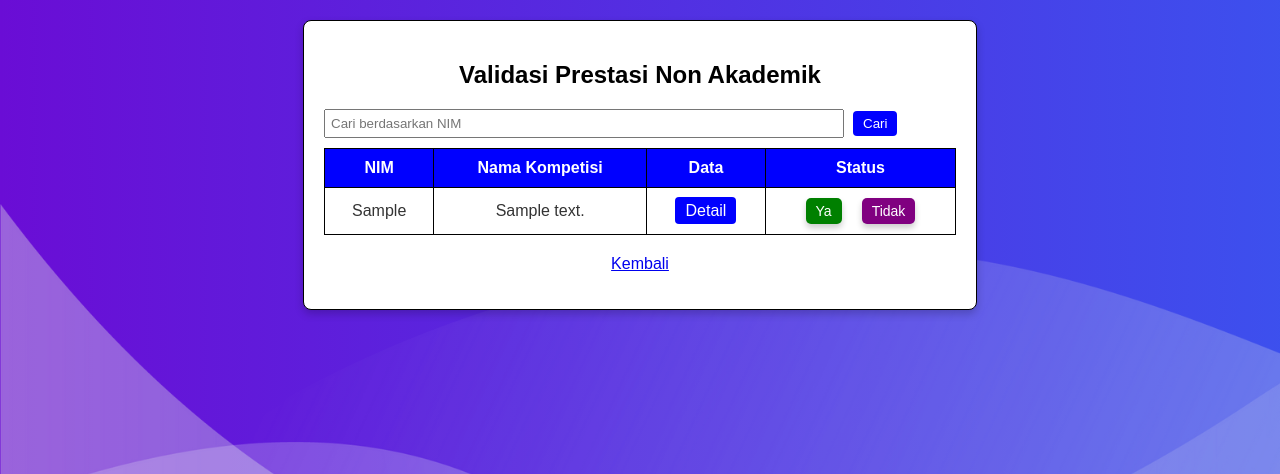
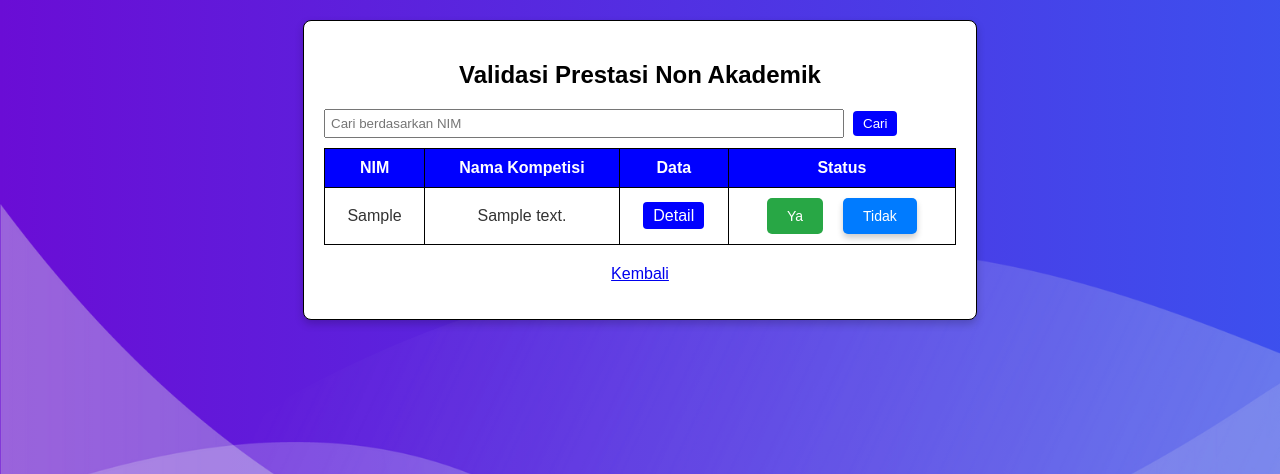
Before and after one commit to aqilaazza/ProjectSistemPencatatanPrestasi, a PHP site: page /admin/validasi_prestasi.php in a window 1280 px wide. Shown: the top 474 px of the page. Run offline with PHP 8.4, Linux system fonts and the light colour scheme; tables that the repository leaves empty or names only in its code hold one stand-in row (values such as "Sample post"); some libraries are stand-ins or nearby versions.

Commit message:
benerin tombol2 & background

```diff
--- a/projectAkhirV2/admin/input_ip_mhs.php
+++ b/projectAkhirV2/admin/input_ip_mhs.php
@@ -55,7 +55,7 @@ if ($_SERVER['REQUEST_METHOD'] === 'POST') {
     <style>
         body {
             font-family: 'Poppins', sans-serif;
-            background-color: #f5f5f5;
+            background-image: url('../img/bg.png');
             margin: 0;
             padding: 20px;
             display: flex;
--- a/projectAkhirV2/admin/lihat_ip_mhs.php
+++ b/projectAkhirV2/admin/lihat_ip_mhs.php
@@ -8,7 +8,7 @@
     <style>
         body {
             font-family: 'Poppins', sans-serif;
-            background-image: '../img/bg.png';
+            background-image: url('../img/bg.png');
             margin: 0;
             padding: 20px;
             display: flex;
--- a/projectAkhirV2/admin/ubah_ip_mhs.php
+++ b/projectAkhirV2/admin/ubah_ip_mhs.php
@@ -41,7 +41,7 @@ if ($_SERVER['REQUEST_METHOD'] === 'POST') {
     <style>
         body {
             font-family: 'Poppins', sans-serif;
-            background-image: '../img/bg.png';
+            background-image: url('../img/bg.png');
             margin: 0;
             padding: 20px;
             display: flex;
--- a/projectAkhirV2/admin/validasi_prestasi.css
+++ b/projectAkhirV2/admin/validasi_prestasi.css
@@ -78,29 +78,29 @@ th {
 }
 
 .status-button {
-  background-color: #6a11cb; /* Warna dasar tombol */
-  color: #fff;
+  background-color: #007bff; /* Default color set to blue */
+  color: white;
   border: none;
+  padding: 10px 20px;
   border-radius: 5px;
-  padding: 10px 20px;
   cursor: pointer;
   font-size: 14px;
   transition: all 0.2s ease;
-  box-shadow: 0 4px 6px rgba(0, 0, 0, 0.2); /* Shadow tombol */
+  box-shadow: 0 4px 6px rgba(0, 0, 0, 0.2); /* Shadow effect */
 }
 
 .status-button:hover {
-  background-color: #5a0e9d; /* Warna saat hover */
+  background-color: #28a745; /* Change color to green on hover */
 }
 
 .status-button:active {
-  transform: scale(0.95); /* Efek mengecil */
-  box-shadow: 0 2px 4px rgba(0, 0, 0, 0.3); /* Efek cekung */
+  transform: scale(0.95); /* Shrink effect when clicked */
+  box-shadow: 0 2px 4px rgba(0, 0, 0, 0.3); /* Shadow effect when clicked */
 }
 
-/* Warna tombol berubah menjadi hijau saat diklik */
-.status-button.clicked {
-  background-color: #28a745; /* Hijau */
-  box-shadow: none; /* Hapus shadow saat diklik */
-  color: #fff; /* Pastikan teks tetap terlihat */
+/* If the button is selected (clicked) */
+.status-button.selected {
+  background-color: #28a745; /* Green when selected */
+  color: white;
+  box-shadow: none; /* Remove shadow after selection */
 }
--- a/projectAkhirV2/admin/validasi_prestasi.php
+++ b/projectAkhirV2/admin/validasi_prestasi.php
@@ -7,21 +7,31 @@
   <link rel="stylesheet" href="validasi_prestasi.css">
   <style>
     .status-button {
-      background-color: purple;
+      background-color: #007bff; /* Default color set to blue */
       color: white;
       border: none;
-      padding: 5px 10px;
+      padding: 10px 20px;
       border-radius: 5px;
       cursor: pointer;
-    }
-
-    .status-button.selected {
-      background-color: green;
-      color: white;
+      font-size: 14px;
+      transition: all 0.2s ease;
+      box-shadow: 0 4px 6px rgba(0, 0, 0, 0.2); /* Shadow effect */
     }
 
     .status-button:hover {
-      opacity: 0.8;
+      background-color: #28a745; /* Change color to green on hover */
+    }
+
+    .status-button:active {
+      transform: scale(0.95); /* Shrink effect when clicked */
+      box-shadow: 0 2px 4px rgba(0, 0, 0, 0.3); /* Shadow effect when clicked */
+    }
+
+    /* If the button is selected (clicked) */
+    .status-button.selected {
+      background-color: #28a745; /* Green when selected */
+      color: white;
+      box-shadow: none; /* Remove shadow after selection */
     }
   </style>
 </head>
@@ -99,20 +109,20 @@ else:
   </div>
   <script>
     function handleStatus(button, status, nama_kompetisi) {
-        // Menghapus kelas terpilih dari semua tombol di baris yang sama
+        // Remove the 'selected' class from all buttons in the same row
         const row = document.getElementById('row-' + nama_kompetisi);
         const buttons = row.querySelectorAll('.status-button');
         buttons.forEach(btn => btn.classList.remove('selected'));
 
-        // Menambahkan kelas "selected" pada tombol yang dipilih
+        // Add the 'selected' class to the clicked button
         button.classList.add('selected');
 
-        // Menyiapkan data untuk dikirim ke server
+        // Prepare the data to send to the server
         const formData = new FormData();
         formData.append('nama_kompetisi', nama_kompetisi);
         formData.append('status_validasi', status === 'ya' ? 'diterima' : 'ditolak');
 
-        // Mengirimkan data menggunakan Fetch API
+        // Send the data using Fetch API
         fetch('update_status.php', {
             method: 'POST',
             body: formData
```
Also changed, not shown: projectAkhirV2/admin/ipMhs.php (+21 -2 lines).
